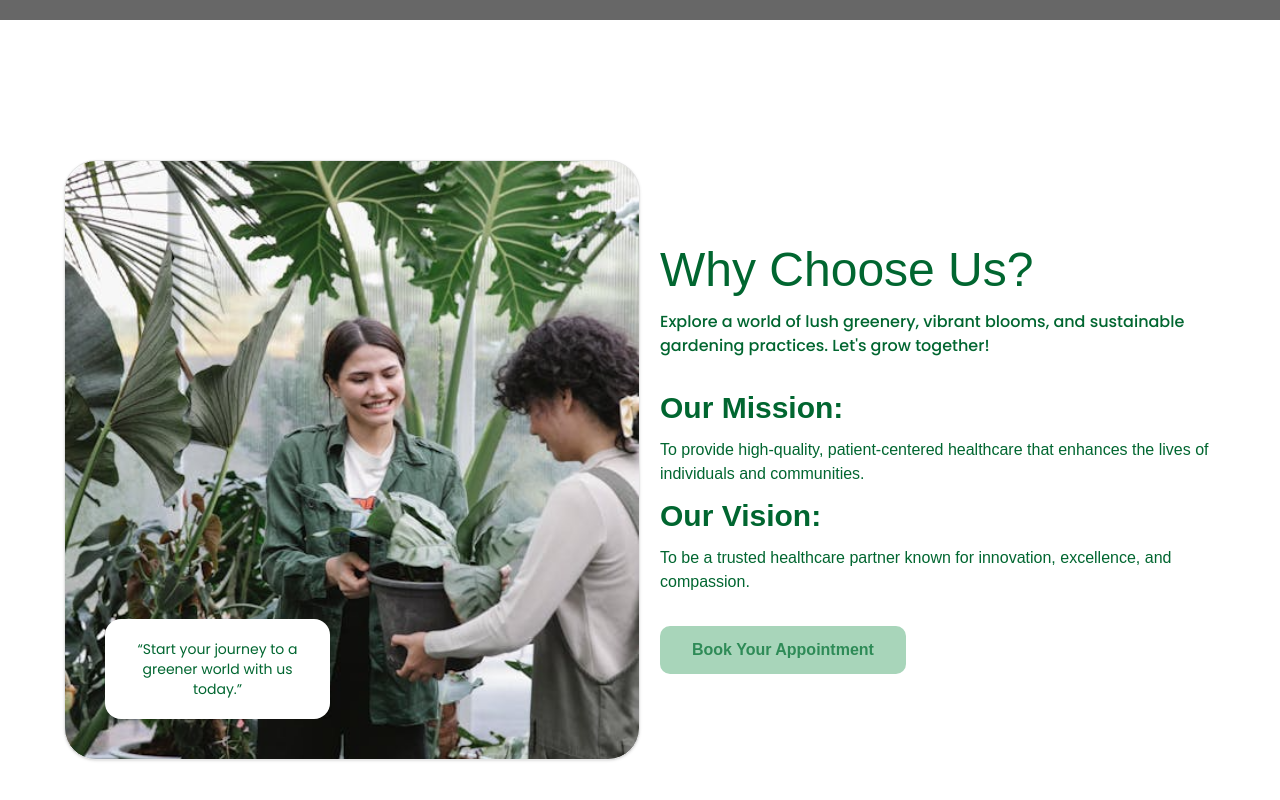
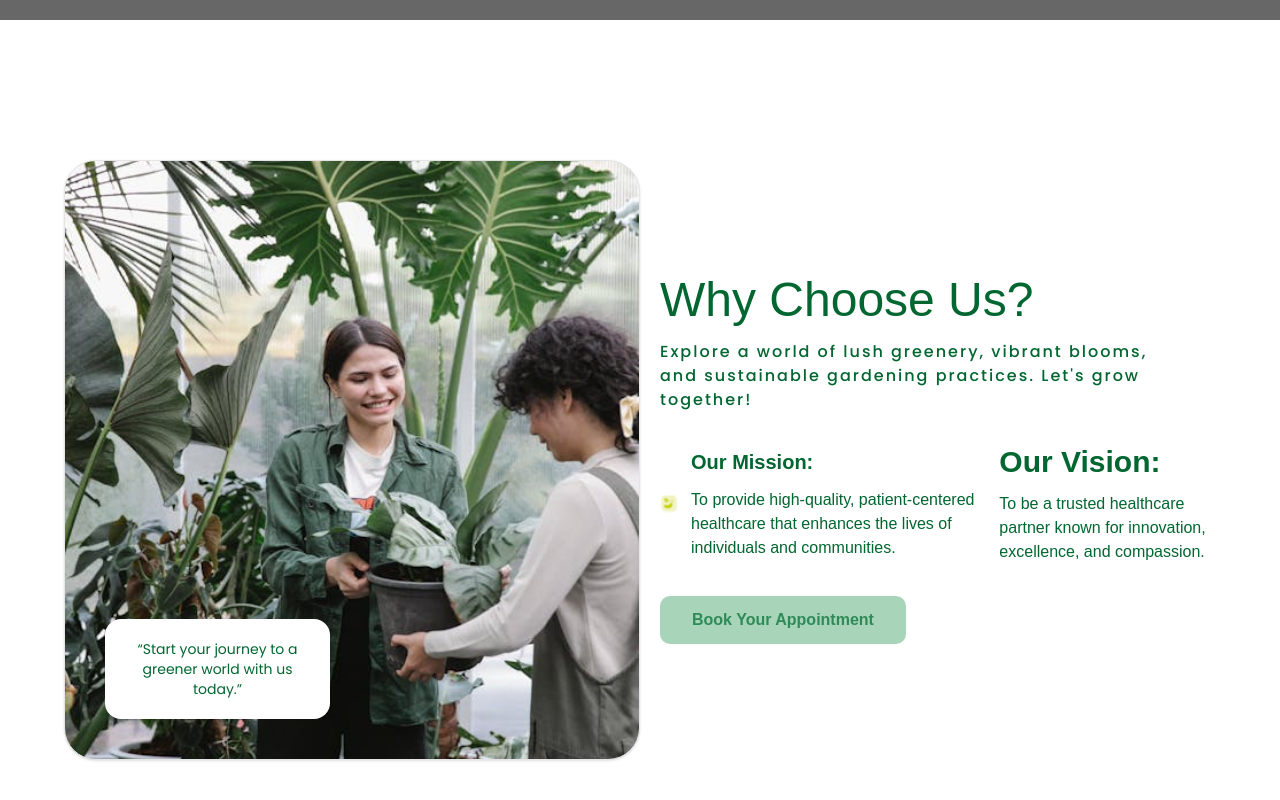
Before and after one commit to Maryammuhammadafzal/Gardening_Landing_Page, a Next.js app: page /about in a window 1280 px wide. Shown: the part 780-1580 px from the top of the page. Built offline with nearby package versions, Linux system fonts and the light colour scheme; grey boxes are pictures that could not be loaded; a web font is replaced by a local one.

Commit message:
start creating about-section

```diff
--- a/src/app/about/page.tsx
+++ b/src/app/about/page.tsx
@@ -2,6 +2,7 @@ import { Card, CardContent } from "@/components/ui/card";
 import React from "react";
 
 import { Button } from "@/components/ui/button";
+import Image from "next/image";
 const AboutPage = () => {
   return (
     <div className="w-full h-auto my-35 flex flex-col justify-center items-center">
@@ -22,18 +23,24 @@ const AboutPage = () => {
           <h2 className="lg:text-5xl  md:text-4xl text-3xl font-medium ">
             Why Choose Us?
           </h2>
-          <p className="about-para font-sans font-medium sm:text-base text-sm">
-            Explore a world of lush greenery, vibrant blooms, and sustainable gardening practices. Let's grow together!
+          <p className="about-para max-w-lg font-sans font-medium sm:text-base text-sm">
+            Explore a world of lush greenery, vibrant blooms, and sustainable
+            gardening practices. Let's grow together!
           </p>
-          <div className="visions flex flex-col gap-3 py-4 h-auto w-full">
-            <div className="w-full h-auto gap-3 flex flex-col ">
-              <h2 className="lg:text-3xl md:text-2xl text-xl font-semibold ">
+          <div className="visions flex gap-5 py-4 h-auto w-full">
+            <div className="w-auto h-auto gap-3 flex items-center">
+              <div className="icon w-auto h-auto">
+                <Image src='/images/about-icon1.png' alt="icon" width={50} height={50}/>
+              </div>
+              <div className="w-auto h-auto gap-3 flex-col flex ">
+                <h2 className="text-xl font-semibold ">
                   Our Mission:
                 </h2>
                 <p className="md:text-base sm:text-sm text-xs">
                   To provide high-quality, patient-centered healthcare that
                   enhances the lives of individuals and communities.
                 </p>
+              </div>
             </div>
             <div className="w-full h-auto gap-3 flex flex-col ">
               <h2 className="lg:text-3xl md:text-2xl text-xl font-semibold ">
@@ -46,7 +53,9 @@ const AboutPage = () => {
             </div>
           </div>
           <div className="button w-full h-auto ">
-            <Button className="bg-[#A8D5BA] py-6 px-8 rounded-lg text-[#2E8B57] text-base font-bold hover:bg-[#b7e7ca] ">Book Your Appointment</Button>
+            <Button className="bg-[#A8D5BA] py-6 px-8 rounded-lg text-[#2E8B57] text-base font-bold hover:bg-[#b7e7ca] ">
+              Book Your Appointment
+            </Button>
           </div>
         </div>
       </div>
--- a/src/app/globals.css
+++ b/src/app/globals.css
@@ -123,3 +123,6 @@
 body {
   font-family: "Aesthetic Moment", sans-serif;
 }
+.about-para {
+  letter-spacing: 2px;
+}
```
Also changed, not shown: public/images/about-icon1.png (added), public/images/about-icon2.png (added). Lines whose indentation alone changed are shown as unchanged.
